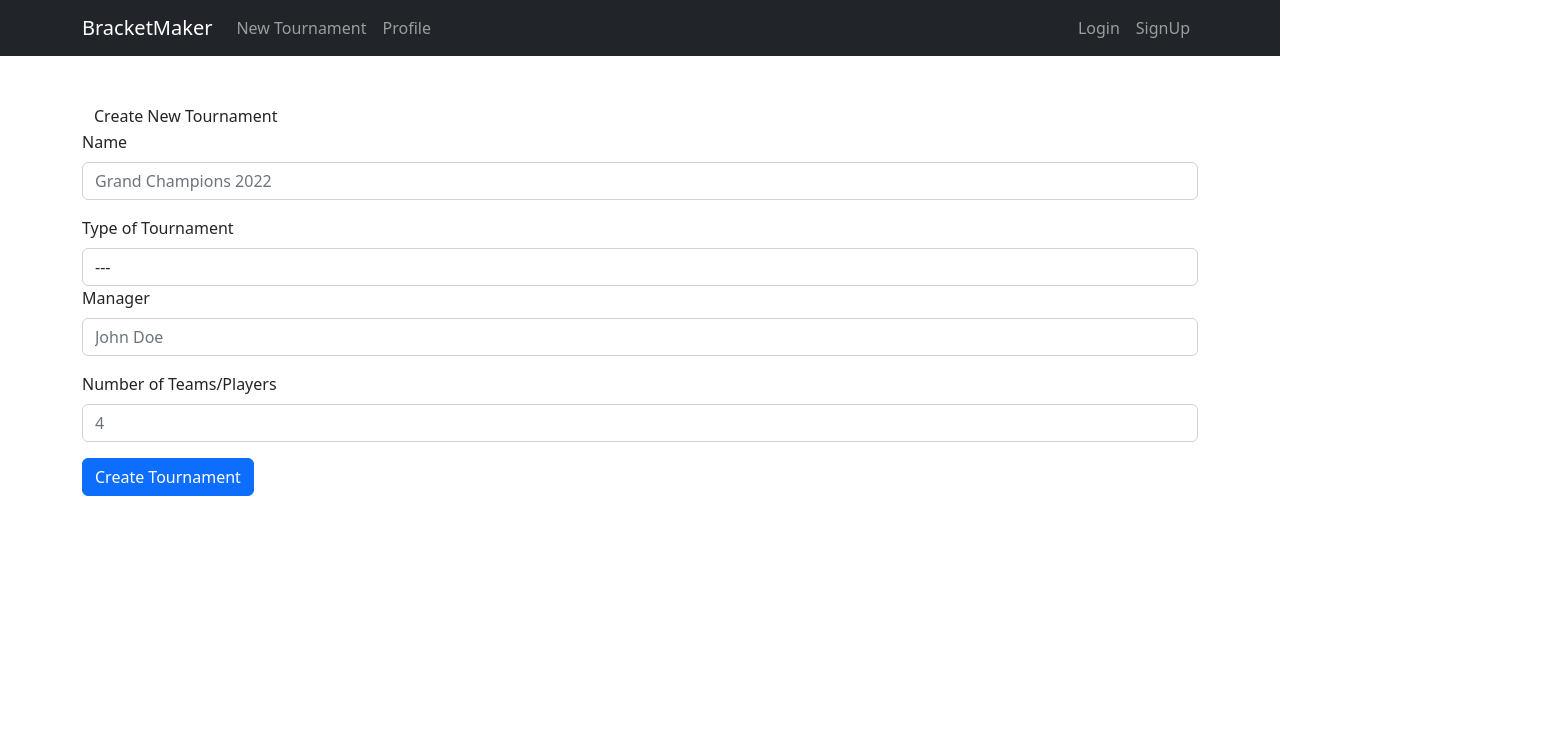
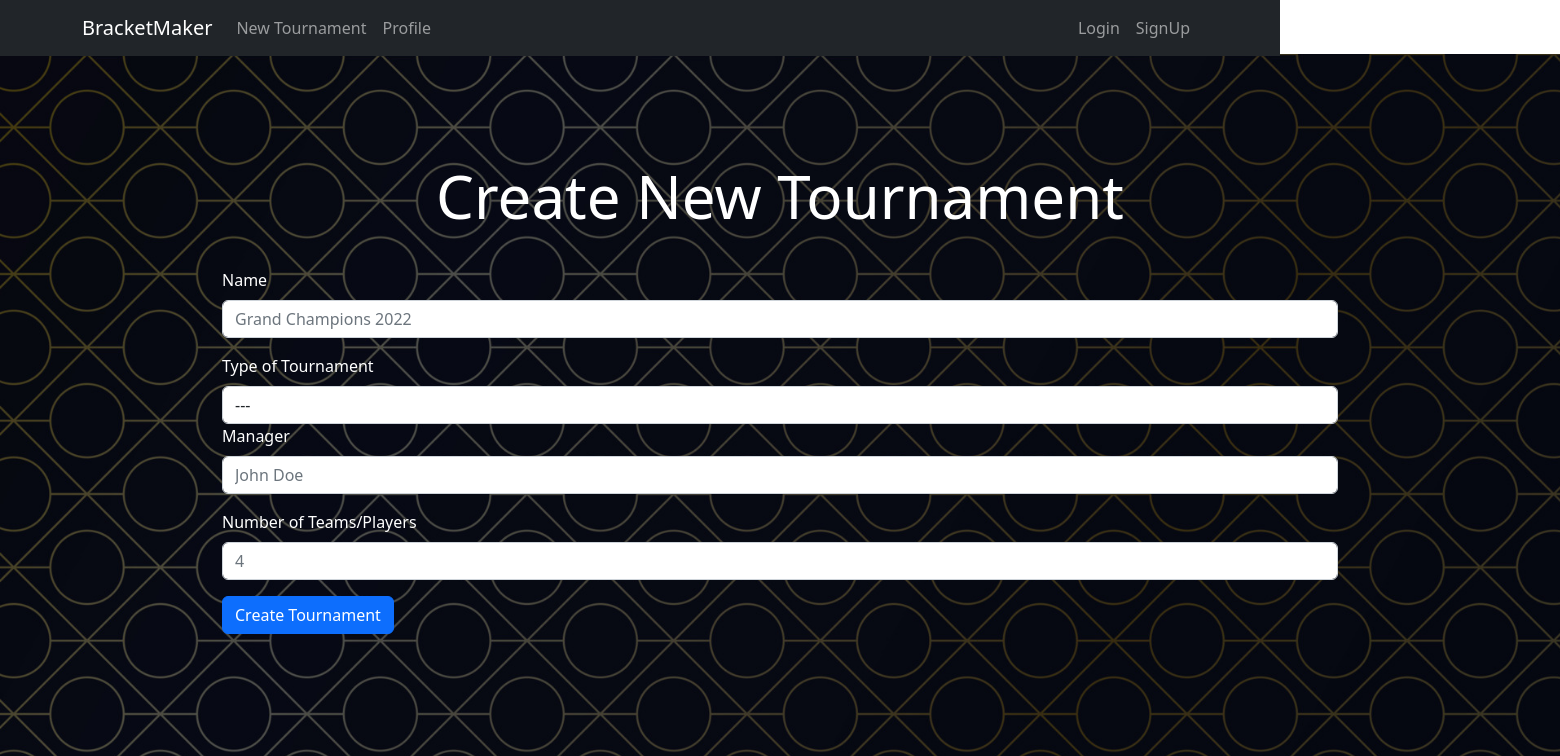
Before and after one commit to ChicoState/bracketmaker, a React (Create React App) app: page /create-tournament in a window 1280 px wide. Shown: the top 756 px of the page, 1560 px wide, since content can reach past the window. Built offline with nearby package versions, Linux system fonts and the light colour scheme.

Commit message:
Added new css style to all pages, and fixed page designs

```diff
--- a/src/Home.css
+++ b/src/Home.css
@@ -1,17 +1,14 @@
-.h1{
+
+h1{
     text-align: center;
-}
-
-.HomeStyle{
-    background-color: cornflowerblue;
-    background-size: "cover";
-    height: 110vh;
-    margin-top: -70px;
-    background-repeat: no-repeat;
+    height: 10px;
+    color: white;
+    font-size: 60px;
+    padding-top: 80px;
 }
 
 .mid-button-style {
-    height: 750px;
+    height: 550px;
     display: flex;
     align-items: center;
     justify-content: center;
--- a/src/addPlayers.js
+++ b/src/addPlayers.js
@@ -8,6 +8,7 @@ import Navbar from 'react-bootstrap/Navbar';
 import { firestore } from "./firebase";
 import { useFirebase } from "../src/firebase";
 import { doc, collection, getDocs, onSnapshot, query, where } from "firebase/firestore";
+import image from './backgroundpattern.png';
 
 function Player() {
   const firebase = useFirebase();
@@ -84,13 +85,23 @@ function Player() {
   };
 
   return (
-    <div>
+    <div style={{
+      backgroundImage: `url(${image})`,
+      backgroundSize: "cover",
+      height: "110vh",
+      marginTop: "-50px",
+      backgroundRepeat: "no-repeat",
+      color: "white",
+    }}>
+      <h1 style={{color:"white", paddingBottom: "100px",}}>
+        Enter Team Names
+      </h1>
       <Form onSubmit={handleSubmit}>
         <div>
           {teamRows.map(function (x) {
             return (
               <div key={x}>
-                Team/Player Name:
+                Team Name:
                 <Form.Group className="mb-3" controlId="formBasicText">
                   <Form.Control
                     name="team"
--- a/src/home.js
+++ b/src/home.js
@@ -1,11 +1,25 @@
 import React from 'react'
+import image from ".//coolbackground.png"
 import "./Home.css";
 import Nav from 'react-bootstrap/Nav';
 import { Link, resolvePath, Route } from 'react-router-dom';
+import Container from 'react-bootstrap/esm/Container';
 
 const Home = () => {
   return (
-    <div className="HomeStyle">
+    <div style={{
+      backgroundColor: "goldenrod",
+      backgroundImage: `url(${image})`,
+      backgroundSize: "cover",
+      height: "110vh",
+      width: "195vh",
+      marginTop: "-50px",
+      backgroundRepeat: "no-repeat",
+      }}>
+
+      <h1>
+        Bracket Maker
+      </h1>
 
       <p className="mid-button-style">
         <a className="button" href="/create-tournament"> Start New Bracket</a>
--- a/src/login.jsx
+++ b/src/login.jsx
@@ -77,6 +77,7 @@ import { firestore, fireauth } from "./firebase";
 import { useFirebase } from "../src/firebase";
 import FormCheck from 'react-bootstrap/FormCheck'
 import {signInWithEmailAndPassword} from 'firebase/auth';
+import image from './backgroundpattern.png';
 
 // import auth from firebaseauth
 
@@ -105,8 +106,17 @@ const Login = () => {
         // <div className="container mt-5">
         //   This will be the SignUp page.
         // </div>
+       <div style={{
+            backgroundImage: `url(${image})`,
+            backgroundSize: "cover",
+            height: "110vh",
+            marginTop: "-50px",
+            backgroundRepeat: "no-repeat",
+          }}>
         <div className="container mt-5">
-        <h1>Log In</h1>
+        <h1 style={{
+            paddingBottom: "100px",
+        }}>Log In</h1>
         <p></p>
         {/* <Container>
             <h1 align="center">Login</h1>
@@ -142,20 +152,21 @@ const Login = () => {
           <p></p>
           <div className="div" align="center">
             <Container>
-            <label className="Form">Email: &nbsp;&nbsp;&nbsp;&nbsp;&nbsp; </label>
+            <label className="Form" style={{color:"white"}}>Email: &nbsp;&nbsp;&nbsp;&nbsp;&nbsp; </label>
             <input onChange={(e)=>setEmail(e.target.value)} className="input" type="email" name="email" />
             </Container>
             <p>            </p>
             <Container>
-            <label className="Form">Password: &nbsp;&nbsp;</label>
+            <label className="Form" style={{color:"white"}}>Password: &nbsp;&nbsp;</label>
             <input onChange={(e)=>setPass(e.target.value)} className="input" type="password" name="email" />            <p>            </p>
             </Container>
             <Container>
-            <button className="submit" onClick={log}>Login</button>
+            <button  className="submit" onClick={log}>Login</button>
             </Container>
             <p>            </p>
-            <h6> Already a User <a href="/signup">Sign Up</a></h6>
+            <h6 style={{color:"white"}}> Already a User <a href="/signup">Sign Up</a></h6>
         </div>
+      </div>
       </div>
     );
 }
--- a/src/newTournament.js
+++ b/src/newTournament.js
@@ -8,6 +8,9 @@ import Navbar from 'react-bootstrap/Navbar';
 import { useNavigate } from "react-router-dom";
 import { firestore } from "./firebase";
 import { useFirebase } from "../src/firebase";
+//import "./newTournament.css";
+import image from "./backgroundpattern.png"
+
 
 
 const NewTournament = props => {
@@ -27,17 +30,33 @@ const NewTournament = props => {
   };
 
   return (
+    <div style={{
+      backgroundImage: `url(${image})`,
+      backgroundSize: "cover",
+      height: "110vh",
+      width: "195vh",
+      marginTop: "-50px",
+      backgroundRepeat: "no-repeat",
+      }}>
     <div className="container mt-5">
+
       <Container>
-        <Navbar.Brand>Create New Tournament</Navbar.Brand>
+        <Navbar.Brand></Navbar.Brand>
         <Navbar.Toggle aria-controls="basic-navbar-nav" />
         <Navbar.Collapse id="basic-navbar-nav">
         </Navbar.Collapse>
       </Container>
+<h1 style={{
+  paddingBottom: "100px"
+}}>
+  Create New Tournament
+  </h1>
 
       <Form onSubmit={handleSubmit}>
         <Form.Group className="mb-3" controlId="formBasicText">
-          <Form.Label>Name</Form.Label>
+          <Form.Label style={{
+            color: "white",
+          }}>Name</Form.Label>
           <Form.Control
             onChange={(t) => setName(t.target.value)}
             defaultValue={name}
@@ -47,7 +66,9 @@ const NewTournament = props => {
         </Form.Group>
 
         <Form.Group>
-          <Form.Label>Type of Tournament</Form.Label>
+          <Form.Label style={{
+            color: "white",
+          }}>Type of Tournament</Form.Label>
           <Form.Control
             as="select"
             onChange={(t) => setType(t.target.value)}
@@ -61,7 +82,9 @@ const NewTournament = props => {
         </Form.Group>
 
         <Form.Group className="mb-3" controlId="formBasicText">
-          <Form.Label>Manager</Form.Label>
+          <Form.Label style={{
+            color: "white",
+          }}>Manager</Form.Label>
           <Form.Control
             onChange={(t) => setManager(t.target.value)}
             defaultValue={manager}
@@ -71,7 +94,9 @@ const NewTournament = props => {
         </Form.Group>
 
         <Form.Group className="mb-3" controlId="formBasicText">
-          <Form.Label>Number of Teams/Players</Form.Label>
+          <Form.Label style={{
+            color: "white",
+          }}>Number of Teams/Players</Form.Label>
           <Form.Control
             onChange={(t) => setNumTeams(t.target.value)}
             defaultValue={numTeams}
@@ -84,6 +109,7 @@ const NewTournament = props => {
         </Button>
         </Form>
     </div>
+    </div>
 
   );
 };
--- a/src/signup.jsx
+++ b/src/signup.jsx
@@ -11,6 +11,7 @@ import FormCheck from 'react-bootstrap/FormCheck';
 import { createUserWithEmailAndPassword} from 'firebase/auth';
 // import { fireauth } from "./firebase.jsx";
 // import { fireauth } from "./firebase";
+import image from './backgroundpattern.png';
 
 
 const SignUp = () => {
@@ -60,10 +61,17 @@ const SignUp = () => {
         // <div className="container mt-5">
         //   This will be the SignUp page.
         // </div>
+        <div style={{
+            backgroundImage: `url(${image})`,
+            backgroundSize: "cover",
+            height: "110vh",
+            marginTop: "-50px",
+            backgroundRepeat: "no-repeat",
+          }}>
         <div className="container mt-5">
 
         <Container>
-            <h1 align="center">SignUp</h1>
+            <h1 align="center" style={{paddingBottom:"100px"}}>SignUp</h1>
         </Container>
         <p>  </p>
         <p></p>
@@ -126,25 +134,26 @@ const SignUp = () => {
         </Form> */}
 
         <div className="div" align="center">
-            <label className="Form">User Name: &nbsp;</label>
+            <label className="Form" style={{color:"white"}}>User Name: &nbsp;</label>
             <input onChange={(e)=>setUname(e.target.value)} className="input" type="text" name="Uname" />
             <p>            </p>
-            <label className="Form">Full Name: &nbsp;</label>
+            <label className="Form" style={{color:"white"}}>Full Name: &nbsp;</label>
             <input onChange={(e)=>setName(e.target.value)} className="input" type="text" name="name" />
             <p>            </p>
 
-            <label className="Form">Email: &nbsp;&nbsp;&nbsp;&nbsp;&nbsp; </label>
+            <label className="Form" style={{color:"white"}}>Email: &nbsp;&nbsp;&nbsp;&nbsp;&nbsp; </label>
             <input onChange={(e)=>setEmail(e.target.value)} className="input" type="email" name="email" />
             <p>            </p>
 
-            <label className="Form">Password: &nbsp;&nbsp;</label>
+            <label className="Form" style={{color:"white"}}>Password: &nbsp;&nbsp;</label>
             <input onChange={(e)=>setPass(e.target.value)} className="input" type="password" name="email" />            <p>            </p>
             <button className="submit" onClick={signUp}>SignUp</button>
             <p>            </p>
-            <h6> Alreagy a User <a href="/login">Login In</a></h6>
+            <h6 style={{color:"white"}}> Alreagy a User <a href="/login">Login In</a></h6>
         </div>
 
           <p></p>
+      </div>
       </div>
     );
 }
--- a/src/view.js
+++ b/src/view.js
@@ -7,6 +7,7 @@ import Match from "./match"
 import "./view.css"
 import { useFirebase, firestore } from "./firebase";
 import { collection, doc, setDoc, getDocs, onSnapshot, query, where } from "firebase/firestore";
+import image from './backgroundpattern.png';
 
 function View() {
   const [teamList, setTeamList] = useState([])
@@ -252,6 +253,15 @@ function View() {
 
 console.log("Probobaly rendering")
   return (
+    <div style= {{
+     // color: "white",
+      backgroundImage: `url(${image})`,
+      backgroundSize: "cover",
+      height: "110vh",
+      width: "195vh",
+      marginTop: "-50px",
+      backgroundRepeat: "no-repeat",}}>
+        <h1 style={{paddingBottom:"120px", color:"white"}}> Tournament</h1>
     <Row className="d-flex align-items-center">
       {rounds.map(function (x, xindex) {
         if (xindex+1 == Math.log2(newNumTeams)+1) {
@@ -260,7 +270,9 @@ console.log("Probobaly rendering")
               {x.map(function (y, yindex) {
                 return (
                   <div className="bracket-game" key={yindex}>
-                    <div className="player top">
+                    <div className="player top" style={{
+                        backgroundColor: colors[winners[xindex][yindex]]
+                      }}>
                       {y} wins!
                     </div>
                   </div>
@@ -399,6 +411,7 @@ console.log("Probobaly rendering")
         }
       })}
     </Row>
+    </div>
   )
 }
 
```
Also changed, not shown: src/backgroundpattern.png (added), src/coolbackground.png (added).
